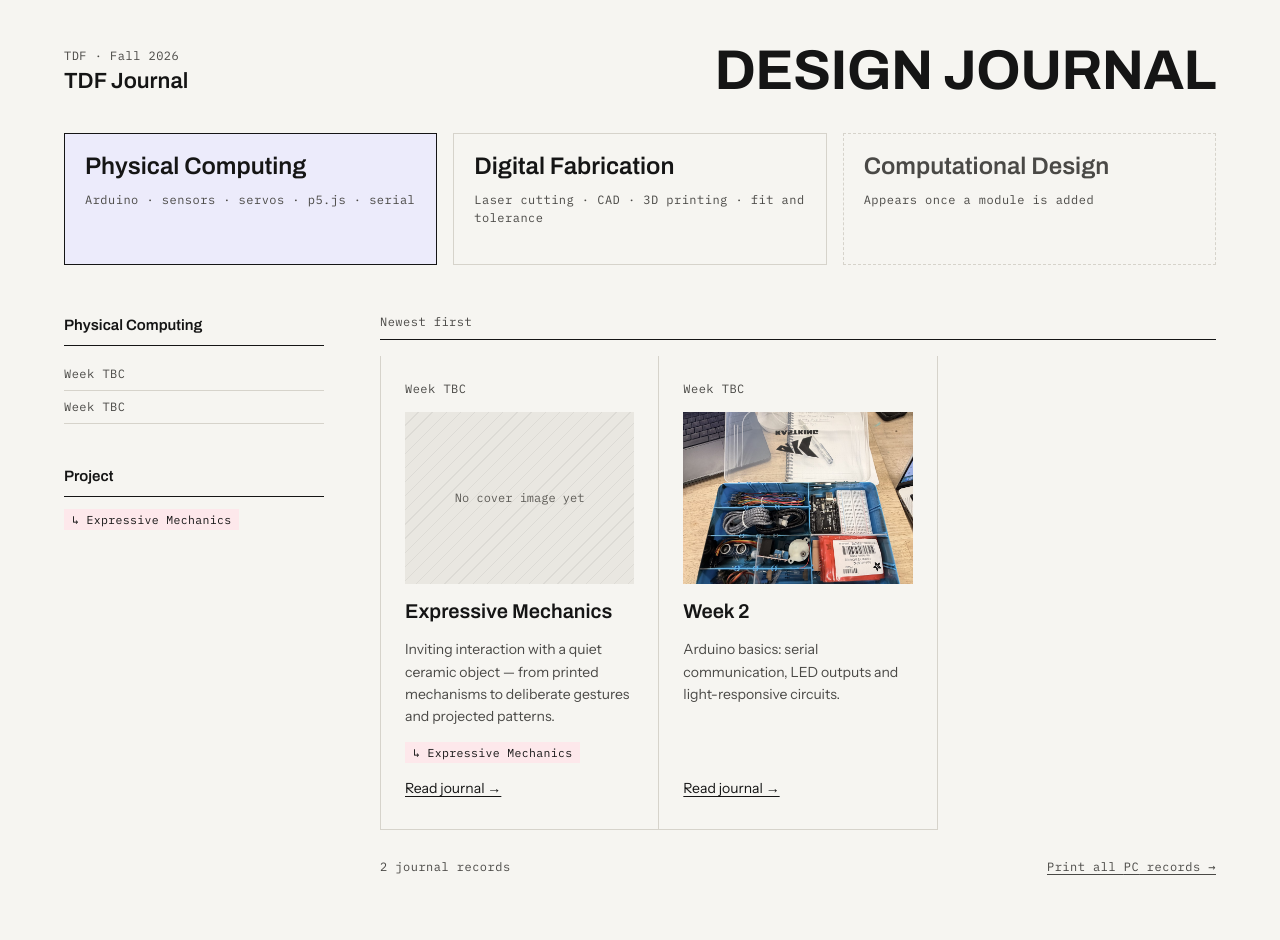
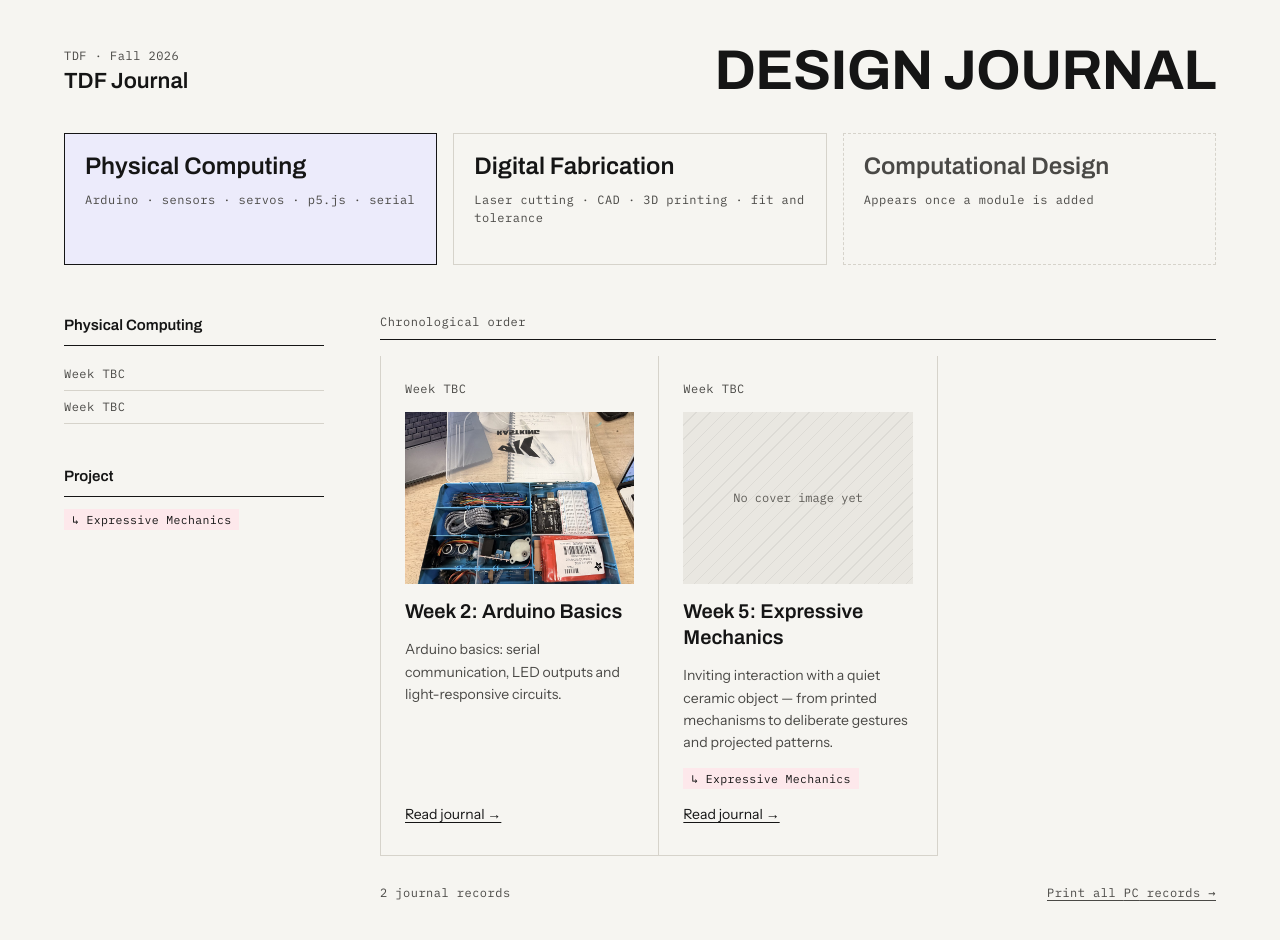
Before and after one commit to Mcflurry-13/tdf-journal, a React (Vite) app: page / in a window 1280 px wide. Shown: the top 940 px of the page. Built offline with nearby package versions, Linux system fonts and the light colour scheme.

Commit message:
Standardize journal card titles and use chronological order

```diff
--- a/content/physical-computing/w02/index.mdx
+++ b/content/physical-computing/w02/index.mdx
@@ -3,7 +3,7 @@ type: physical-computing
 week: 2
 dateStart: 2026-09-03
 dateEnd: 2026-09-03
-title: "Week 2"
+title: "Arduino Basics"
 summary: "Arduino basics: serial communication, LED outputs and light-responsive circuits."
 cover: "./images/arduino-starter-kit.jpg"
 coverKind: photo
--- a/src/components/WeekCard.tsx
+++ b/src/components/WeekCard.tsx
@@ -24,7 +24,7 @@ export function WeekCard({ week }: { week: Week }) {
         <div className="placeholder card-cover">No cover image yet</div>
       )}
       <h3 className="card-title">
-        <Link to={week.path}>{week.title}</Link>
+        <Link to={week.path}>Week {week.week}: {week.title}</Link>
       </h3>
       {week.summary && <p className="card-summary">{week.summary}</p>}
       {!!week.projects?.length && (
--- a/src/content.ts
+++ b/src/content.ts
@@ -78,11 +78,11 @@ function toWeek(path: string, mod: MdxModule): Week | null {
 
 const isVisible = (w: Week) => IS_DEV || (w.status !== 'draft' && !w.sample);
 
-/** All visible weeks, newest first. */
+/** All visible weeks in course order, earliest first. */
 export const weeks: Week[] = Object.entries(modules)
   .map(([path, mod]) => toWeek(path, mod))
   .filter((w): w is Week => w !== null && isVisible(w))
-  .sort((a, b) => b.week - a.week);
+  .sort((a, b) => a.week - b.week || a.dateStart.localeCompare(b.dateStart) || a.path.localeCompare(b.path));
 
 export const firstType = types.find((t) => !t.reserved) ?? types[0];
 
@@ -97,7 +97,7 @@ export const findWeek = (typeId: string, slug: string) =>
 export function neighbours(week: Week) {
   const list = weeksOfType(week.type);
   const i = list.indexOf(week);
-  return { newer: i > 0 ? list[i - 1] : undefined, older: list[i + 1] };
+  return { older: i > 0 ? list[i - 1] : undefined, newer: list[i + 1] };
 }
 
 /** The same calendar week in the other type(s). */
--- a/src/pages/ArchivePage.tsx
+++ b/src/pages/ArchivePage.tsx
@@ -4,7 +4,7 @@ import { Link } from '../router';
 import { ProjectTag } from '../components/tags';
 import { WeekCard } from '../components/WeekCard';
 
-/** Level 1: choose a type, then that type’s weeks (newest first). */
+/** Level 1: choose a type, then that type’s weeks in chronological order. */
 export function ArchivePage({ typeId }: { typeId: string }) {
   const type = typeById(typeId)!;
   const list = weeksOfType(typeId);
@@ -75,7 +75,7 @@ export function ArchivePage({ typeId }: { typeId: string }) {
 
         <main>
           <div className="section-head">
-            <span className="mono muted">Newest first</span>
+            <span className="mono muted">Chronological order</span>
           </div>
           <nav className="week-chips" aria-label="Jump to week">
             {list.map((w) => (
--- a/src/pages/PrintBundlePage.tsx
+++ b/src/pages/PrintBundlePage.tsx
@@ -8,7 +8,7 @@ import { WeekHeader } from '../components/WeekHeader';
 /** Multi-week PDF: cover + contents + every published week of one type, oldest first. */
 export function PrintBundlePage({ typeId }: { typeId: string }) {
   const type = typeById(typeId)!;
-  const list = [...weeksOfType(typeId)].reverse().filter((w) => w.status !== 'pending');
+  const list = weeksOfType(typeId).filter((w) => w.status !== 'pending');
 
   return (
     <div className="page bundle">
```
Also changed, not shown: 1 other file (tests, documents, lock files or other folders).
